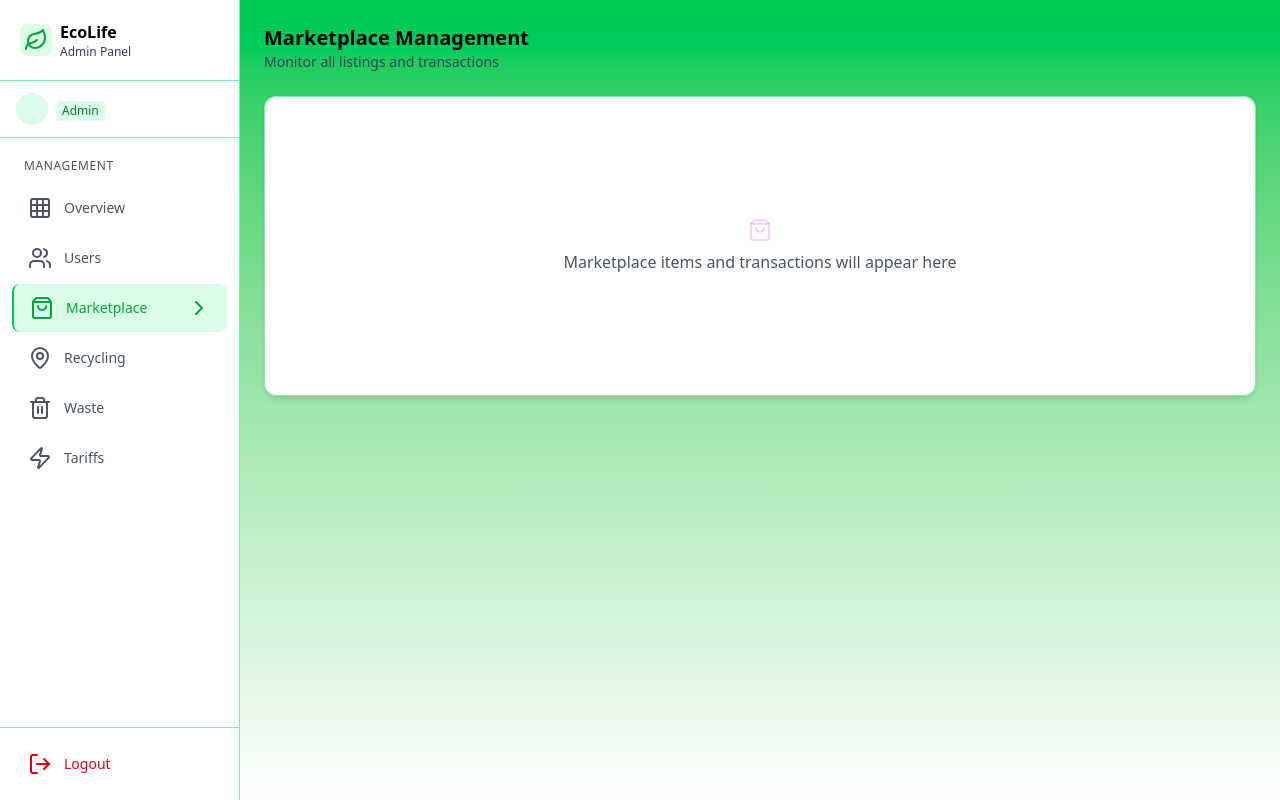
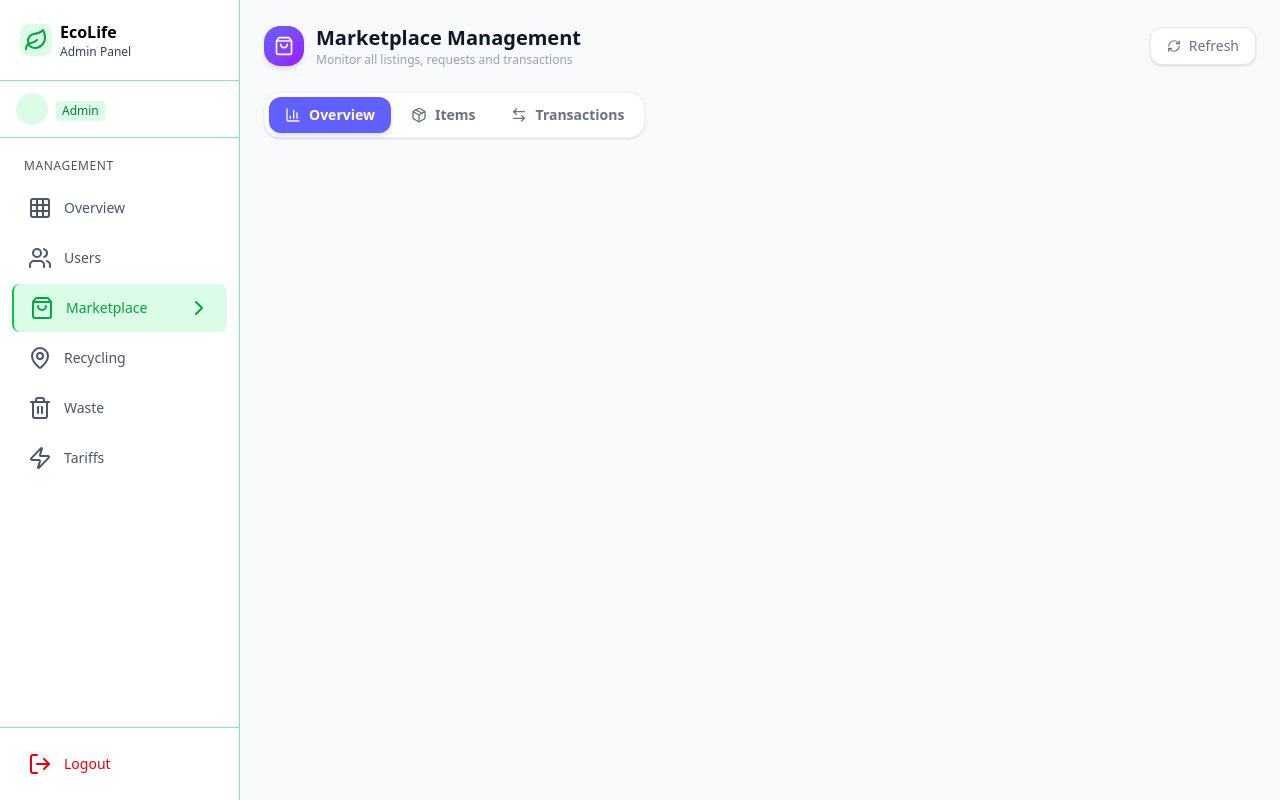
Before and after one commit to Vihanga-02/EcoLife, a React (Vite) app in the folder client/: page /admin/marketplace in a window 1280 px wide. Built offline with nearby package versions, Linux system fonts and the light colour scheme; no server answers.

Commit message:
Base Component Structure
create admin marketplace panel with tab navigation

```diff
--- a/client/src/pages/admin/MarketplacePanel.jsx
+++ b/client/src/pages/admin/MarketplacePanel.jsx
@@ -1,17 +1,119 @@
-  import { ShoppingBag } from 'lucide-react'
+import { useState, useEffect, useCallback } from 'react'
+import { marketplaceAPI } from '../../api/api'
+import {
+  ShoppingBag, ArrowLeftRight, Search, RefreshCw,
+  Package, CheckCircle, XCircle, Clock, Loader2,
+  Tag, BarChart3, TrendingUp, Users
+} from 'lucide-react'
 
+// ─── Constants ───────────────────────────────────────────────────────────────
+const ITEM_STATUS_META = {
+  available: { label: 'Available', color: 'text-emerald-600', bg: 'bg-emerald-100' },
+  reserved:  { label: 'Reserved',  color: 'text-amber-600',   bg: 'bg-amber-100'   },
+  completed: { label: 'Completed', color: 'text-gray-500',    bg: 'bg-gray-100'    },
+}
+
+const TXN_STATUS_META = {
+  pending:   { label: 'Pending',   color: 'text-amber-600',   bg: 'bg-amber-100'   },
+  completed: { label: 'Completed', color: 'text-emerald-600', bg: 'bg-emerald-100' },
+  rejected:  { label: 'Rejected',  color: 'text-red-500',     bg: 'bg-red-100'     },
+  approved:  { label: 'Approved',  color: 'text-blue-600',    bg: 'bg-blue-100'    },
+}
+
+// ─── Main Admin Panel ─────────────────────────────────────────────────────────
 export default function MarketplacePanel() {
+  const [tab, setTab] = useState('overview')
+  const [items, setItems] = useState([])
+  const [transactions, setTransactions] = useState([])
+  const [loadingItems, setLoadingItems] = useState(true)
+  const [loadingTxns, setLoadingTxns] = useState(true)
+  const [toast, setToast] = useState(null)
+
+  const showToast = (msg, type = 'success') => {
+    setToast({ msg, type })
+    setTimeout(() => setToast(null), 3000)
+  }
+
+  const loadItems = useCallback(async () => {
+    setLoadingItems(true)
+    try {
+      const res = await marketplaceAPI.adminGetAll()
+      setItems(res.data.items || [])
+    } catch {
+      showToast('Failed to load items.', 'error')
+    } finally {
+      setLoadingItems(false)
+    }
+  }, [])
+
+  const loadTransactions = useCallback(async () => {
+    setLoadingTxns(true)
+    try {
+      const res = await marketplaceAPI.adminGetAllTransactions()
+      setTransactions(res.data.transactions || [])
+    } catch {
+      showToast('Failed to load transactions.', 'error')
+    } finally {
+      setLoadingTxns(false)
+    }
+  }, [])
+
+  useEffect(() => { loadItems(); loadTransactions() }, [loadItems, loadTransactions])
+
+  const tabs = [
+    { id: 'overview',      label: 'Overview',      icon: BarChart3    },
+    { id: 'items',         label: 'Items',         icon: Package      },
+    { id: 'transactions',  label: 'Transactions',  icon: ArrowLeftRight },
+  ]
+
   return (
-    <div className="p-6">
-      <div className="mb-6">
-        <h2 className="text-xl font-bold text-black">Marketplace Management</h2>
-        <p className="text-gray-700 text-sm">Monitor all listings and transactions</p>
+    <div className="p-6 min-h-screen bg-gray-50">
+      {/* Toast */}
+      {toast && (
+        <div className={`fixed top-5 right-5 z-50 px-5 py-3 rounded-2xl shadow-xl text-white text-sm font-medium flex items-center gap-2 ${toast.type === 'error' ? 'bg-red-500' : 'bg-emerald-500'}`}>
+          {toast.type === 'error' ? <XCircle className="w-4 h-4" /> : <CheckCircle className="w-4 h-4" />}
+          {toast.msg}
+        </div>
+      )}
+
+      {/* Header */}
+      <div className="flex flex-col sm:flex-row sm:items-center justify-between gap-4 mb-6">
+        <div className="flex items-center gap-3">
+          <div className="w-10 h-10 bg-gradient-to-br from-indigo-500 to-purple-600 rounded-2xl flex items-center justify-center shadow-md">
+            <ShoppingBag className="text-white w-5 h-5" />
+          </div>
+          <div>
+            <h2 className="text-xl font-black text-gray-900">Marketplace Management</h2>
+            <p className="text-gray-400 text-xs">Monitor all listings, requests and transactions</p>
+          </div>
+        </div>
+        <button
+          onClick={() => { loadItems(); loadTransactions() }}
+          className="flex items-center gap-2 px-4 py-2 rounded-xl border border-gray-200 bg-white text-gray-500 text-sm hover:bg-gray-50 transition-colors shadow-sm"
+        >
+          <RefreshCw className="w-3.5 h-3.5" /> Refresh
+        </button>
       </div>
-      <div className="bg-white border border-green-300 rounded-xl shadow-md p-6 flex items-center justify-center min-h-[300px] text-gray-600">
-        <div className="text-center">
-          <ShoppingBag className="text-4xl mx-auto mb-2 text-purple-400/30" />
-          <p>Marketplace items and transactions will appear here</p>
-        </div>
+
+      {/* Tabs */}
+      <div className="flex gap-1 bg-white border border-gray-100 rounded-2xl p-1 shadow-sm mb-6 w-fit">
+        {tabs.map(t => {
+          const Icon = t.icon
+          return (
+            <button
+              key={t.id}
+              onClick={() => setTab(t.id)}
+              className={`flex items-center gap-2 px-4 py-2 rounded-xl text-sm font-semibold transition-all ${
+                tab === t.id
+                  ? 'bg-indigo-500 text-white shadow-md'
+                  : 'text-gray-500 hover:text-gray-700 hover:bg-gray-50'
+              }`}
+            >
+              <Icon className="w-4 h-4" />
+              {t.label}
+            </button>
+          )
+        })}
       </div>
     </div>
   )
```
